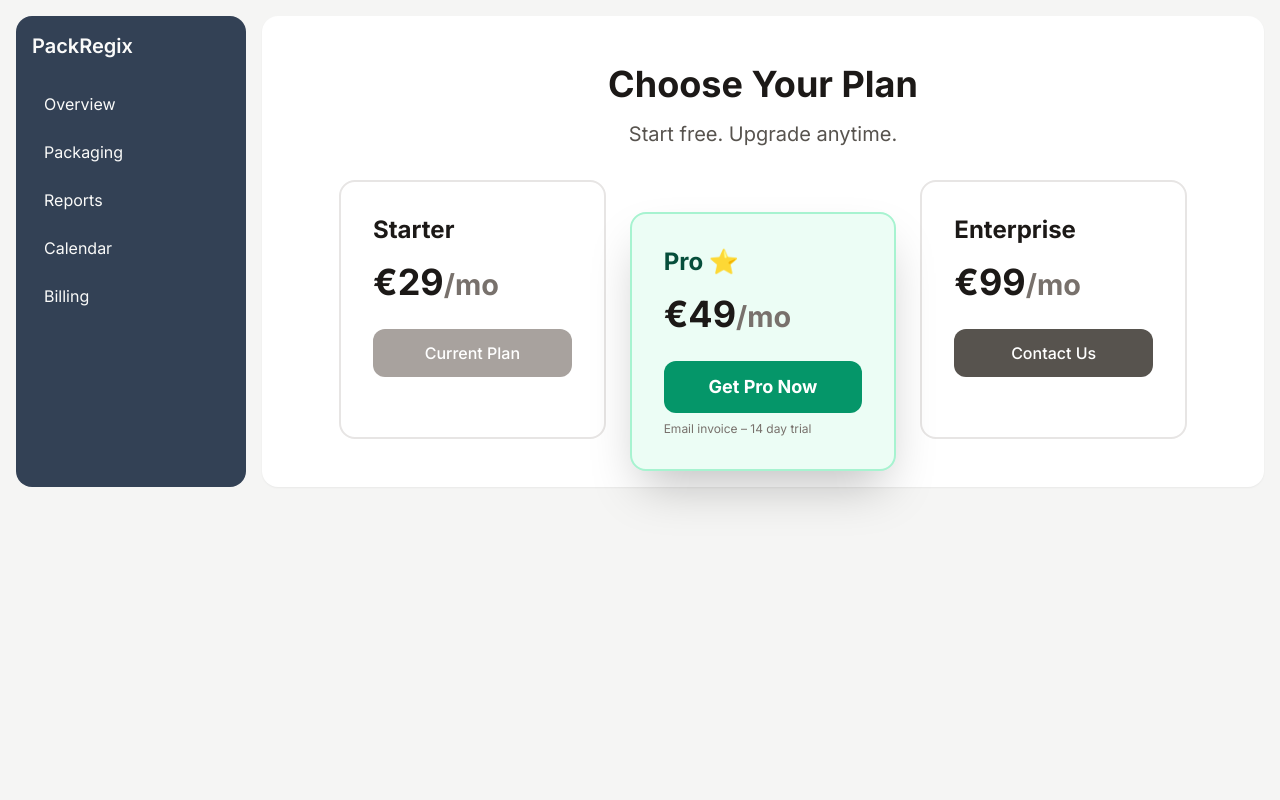
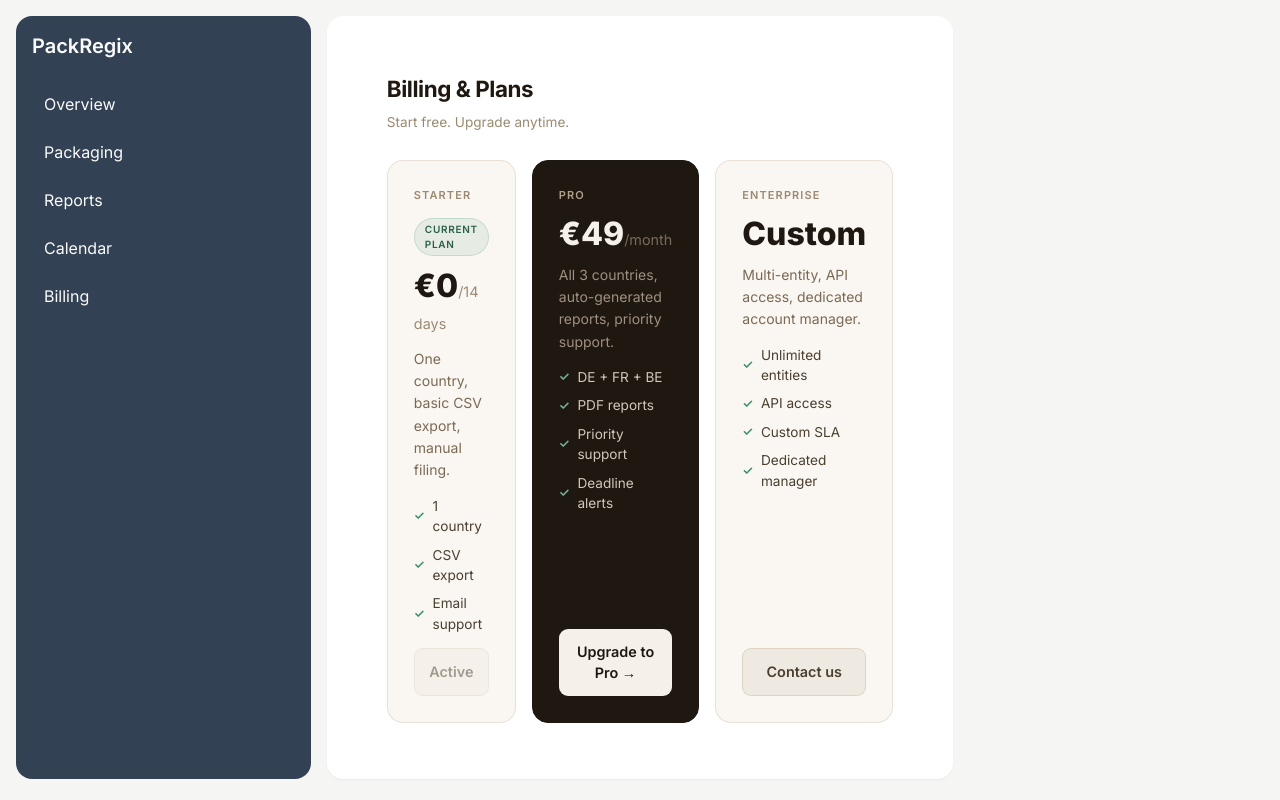
Before and after one commit to BoringEuropeanDev/PackRegix, a Next.js app: page /dashboard/billing in a window 1280 px wide. Built offline with nearby package versions, Linux system fonts and the light colour scheme.

Commit message:
Update page.tsx

```diff
--- a/app/dashboard/billing/page.tsx
+++ b/app/dashboard/billing/page.tsx
@@ -1,46 +1,78 @@
 'use client'
 
 export default function BillingPage() {
-  const emailPro = () => {
-    window.location.href = "mailto:alexis@axara.systems?subject=PackRegix Pro €49/mo"
+  function emailPro() {
+    window.location.href = 'mailto:alexis@axara.systems?subject=PackRegix Pro €49/mo&body=Hi, I would like to upgrade to the Pro plan.'
   }
 
+  const plans = [
+    { name: 'Starter', price: '€0', period: '/14 days', desc: 'One country, basic CSV export, manual filing.', features: ['1 country','CSV export','Email support'], current: true, cta: null },
+    { name: 'Pro', price: '€49', period: '/month', desc: 'All 3 countries, auto-generated reports, priority support.', features: ['DE + FR + BE','PDF reports','Priority support','Deadline alerts'], current: false, cta: emailPro },
+    { name: 'Enterprise', price: 'Custom', period: '', desc: 'Multi-entity, API access, dedicated account manager.', features: ['Unlimited entities','API access','Custom SLA','Dedicated manager'], current: false, cta: () => window.location.href='mailto:alexis@axara.systems?subject=PackRegix Enterprise' },
+  ]
+
   return (
-    <div className="max-w-4xl mx-auto space-y-8 p-6">
-      <div className="text-center">
-        <h1 className="text-4xl font-bold text-stone-900 mb-4">Choose Your Plan</h1>
-        <p className="text-xl text-stone-600 mb-8">Start free. Upgrade anytime.</p>
-      </div>
-
-      <div className="grid md:grid-cols-3 gap-6">
-        <div className="p-8 rounded-2xl border-2 border-stone-200 hover:shadow-xl">
-          <h3 className="text-2xl font-bold mb-4">Starter</h3>
-          <div className="text-4xl font-bold text-stone-900 mb-6">€29<small className="text-stone-500">/mo</small></div>
-          <button disabled className="w-full bg-stone-400 text-white py-3 rounded-xl font-medium cursor-not-allowed">
-            Current Plan
-          </button>
-        </div>
-
-        <div className="p-8 rounded-2xl border-2 border-emerald-200 bg-emerald-50 transform rotate-3 md:rotate-0 md:translate-y-8 shadow-2xl">
-          <h3 className="text-2xl font-bold text-emerald-900 mb-4">Pro ⭐</h3>
-          <div className="text-4xl font-bold text-stone-900 mb-6">€49<small className="text-stone-500">/mo</small></div>
-          <button
-            onClick={emailPro}
-            className="w-full bg-emerald-600 hover:bg-emerald-700 text-white py-3 rounded-xl font-bold text-lg"
-          >
-            Get Pro Now
-          </button>
-          <p className="text-xs text-stone-500 mt-2">Email invoice – 14 day trial</p>
-        </div>
-
-        <div className="p-8 rounded-2xl border-2 border-stone-200 hover:shadow-xl">
-          <h3 className="text-2xl font-bold mb-4">Enterprise</h3>
-          <div className="text-4xl font-bold text-stone-900 mb-6">€99<small className="text-stone-500">/mo</small></div>
-          <button onClick={emailPro} className="w-full bg-stone-600 hover:bg-stone-700 text-white py-3 rounded-xl font-medium">
-            Contact Us
-          </button>
+    <>
+      <style>{`
+        *, *::before, *::after { margin: 0; padding: 0; box-sizing: border-box; }
+        body { font-family: -apple-system, BlinkMacSystemFont, 'Segoe UI', sans-serif; background: #f0ece4; }
+        .pg { padding: 32px 36px; max-width: 1000px; }
+        .pg-title { font-size: 1.4rem; font-weight: 700; color: #1e1810; letter-spacing: -0.02em; margin-bottom: 6px; }
+        .pg-sub { font-size: 0.85rem; color: #9a8a72; margin-bottom: 28px; }
+        .grid { display: grid; grid-template-columns: repeat(3,1fr); gap: 16px; }
+        @media(max-width:768px){ .grid { grid-template-columns: 1fr; } }
+        .pcard {
+          background: #faf7f2; border: 1px solid rgba(180,160,130,0.25);
+          border-radius: 16px; padding: 26px; display: flex; flex-direction: column; gap: 14px;
+        }
+        .pcard.highlight { background: #1e1810; border-color: #1e1810; }
+        .pcard-name { font-size: 11px; font-weight: 600; text-transform: uppercase; letter-spacing: 0.1em; color: #9a8a72; }
+        .pcard.highlight .pcard-name { color: #b0a08a; }
+        .pcard-price { font-size: 2rem; font-weight: 800; color: #1e1810; line-height: 1; }
+        .pcard-price span { font-size: 0.9rem; font-weight: 400; color: #9a8a72; }
+        .pcard.highlight .pcard-price { color: #f5f0e8; }
+        .pcard.highlight .pcard-price span { color: #7a6a5a; }
+        .pcard-desc { font-size: 0.875rem; color: #7a6a55; line-height: 1.6; }
+        .pcard.highlight .pcard-desc { color: #a09080; }
+        .features { display: flex; flex-direction: column; gap: 8px; flex: 1; }
+        .feat { font-size: 0.85rem; color: #4a3f2f; display: flex; align-items: center; gap: 8px; }
+        .feat::before { content: '✓'; color: #3d8f6a; font-weight: 700; font-size: 0.75rem; }
+        .pcard.highlight .feat { color: #d0c8bc; }
+        .pcard.highlight .feat::before { color: #7ab59a; }
+        .plan-btn {
+          width: 100%; padding: 12px; border-radius: 9px; font-size: 0.9rem; font-weight: 600;
+          cursor: pointer; border: none; transition: background 0.15s; margin-top: auto;
+        }
+        .btn-ghost { background: rgba(180,160,130,0.15); color: #4a3f2f; border: 1px solid rgba(180,160,130,0.3); }
+        .btn-ghost:hover { background: rgba(180,160,130,0.25); }
+        .btn-light { background: #f5f0e8; color: #1e1810; }
+        .btn-light:hover { background: #fff; }
+        .current-tag { font-size: 10px; background: rgba(61,143,106,0.1); color: #2a6048; border: 1px solid rgba(61,143,106,0.2); border-radius: 100px; padding: 3px 10px; font-weight: 600; letter-spacing: 0.07em; text-transform: uppercase; width: fit-content; }
+      `}</style>
+      <div className="pg">
+        <div className="pg-title">Billing & Plans</div>
+        <div className="pg-sub">Start free. Upgrade anytime.</div>
+        <div className="grid">
+          {plans.map(p => (
+            <div key={p.name} className={`pcard${p.name==='Pro' ? ' highlight' : ''}`}>
+              <div className="pcard-name">{p.name}</div>
+              {p.current && <div className="current-tag">Current plan</div>}
+              <div className="pcard-price">{p.price}<span>{p.period}</span></div>
+              <div className="pcard-desc">{p.desc}</div>
+              <div className="features">
+                {p.features.map(f => <div key={f} className="feat">{f}</div>)}
+              </div>
+              {p.cta ? (
+                <button className={`plan-btn ${p.name==='Pro' ? 'btn-light' : 'btn-ghost'}`} onClick={p.cta}>
+                  {p.name === 'Enterprise' ? 'Contact us' : 'Upgrade to Pro →'}
+                </button>
+              ) : (
+                <button className="plan-btn btn-ghost" disabled style={{opacity:0.5,cursor:'default'}}>Active</button>
+              )}
+            </div>
+          ))}
         </div>
       </div>
-    </div>
+    </>
   )
 }
```
